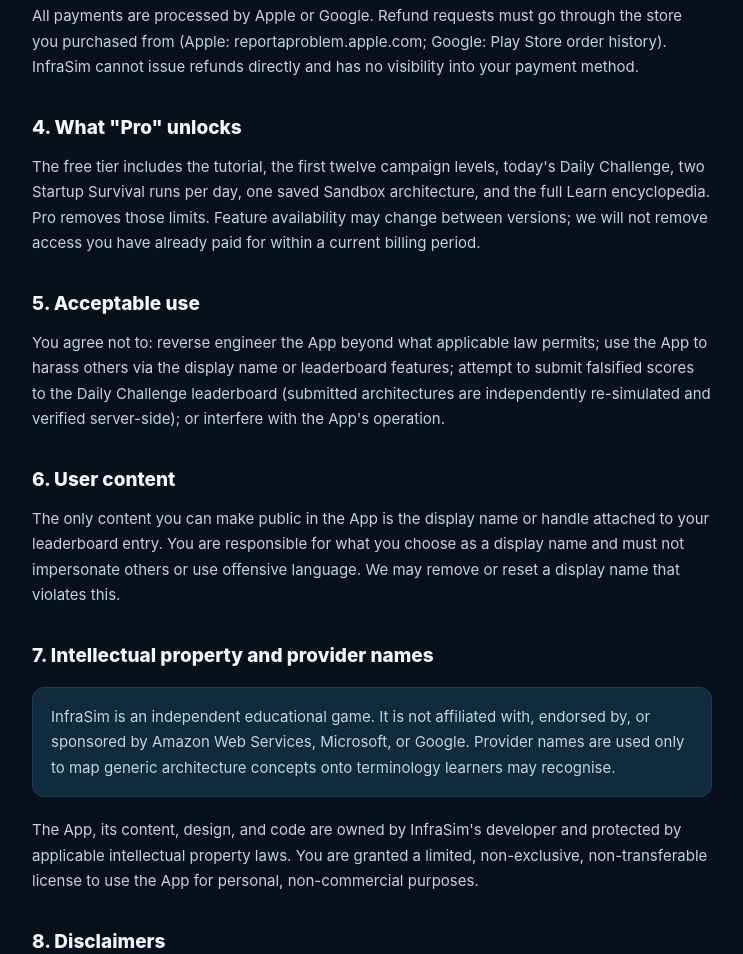
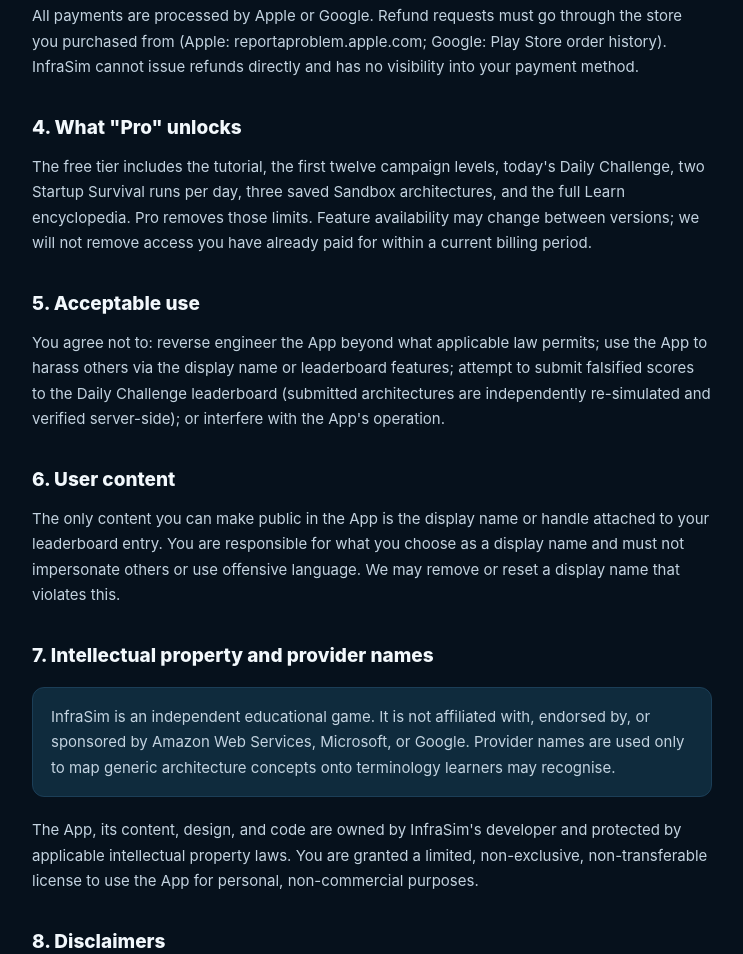
Before and after one commit to ankit013002/infrasim-site, a plain HTML site: page terms.html in a window 1280 px wide. Shown: the part 1256-2210 px from the top of the page, without its empty margins (268-1011 px from the left). Drawn offline with Linux system fonts and the light colour scheme.

Commit message:
Publish site from infrasim@6472167

```diff
--- a/terms.html
+++ b/terms.html
@@ -101,8 +101,8 @@
 
   <h2>4. What "Pro" unlocks</h2>
   <p>The free tier includes the tutorial, the first twelve campaign levels,
-  today's Daily Challenge, two Startup Survival runs per day, one saved Sandbox
-  architecture, and the full Learn encyclopedia. Pro removes those limits.
+  today's Daily Challenge, two Startup Survival runs per day, three saved Sandbox
+  architectures, and the full Learn encyclopedia. Pro removes those limits.
   Feature availability may change between versions; we will not remove access
   you have already paid for within a current billing period.</p>
 
```
